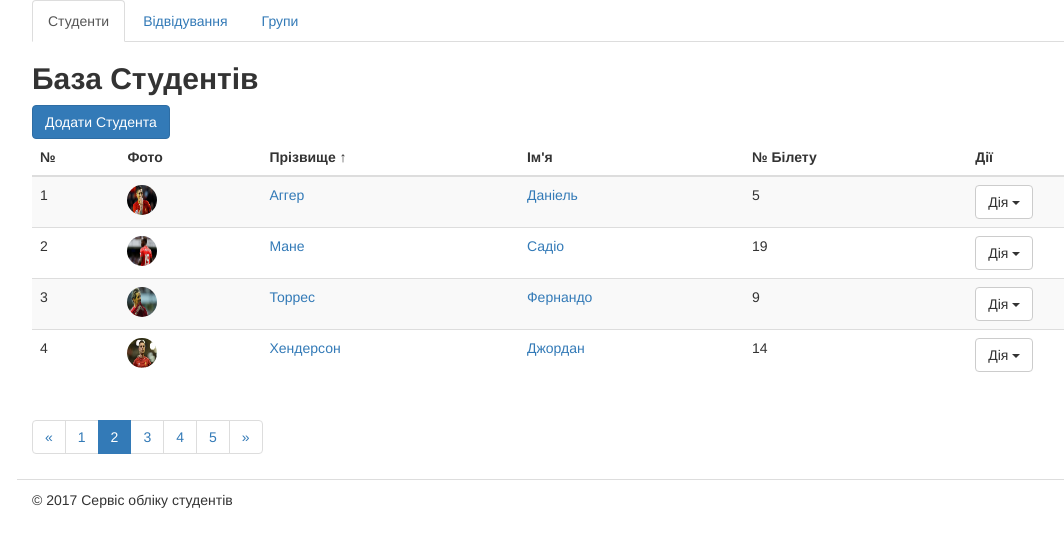
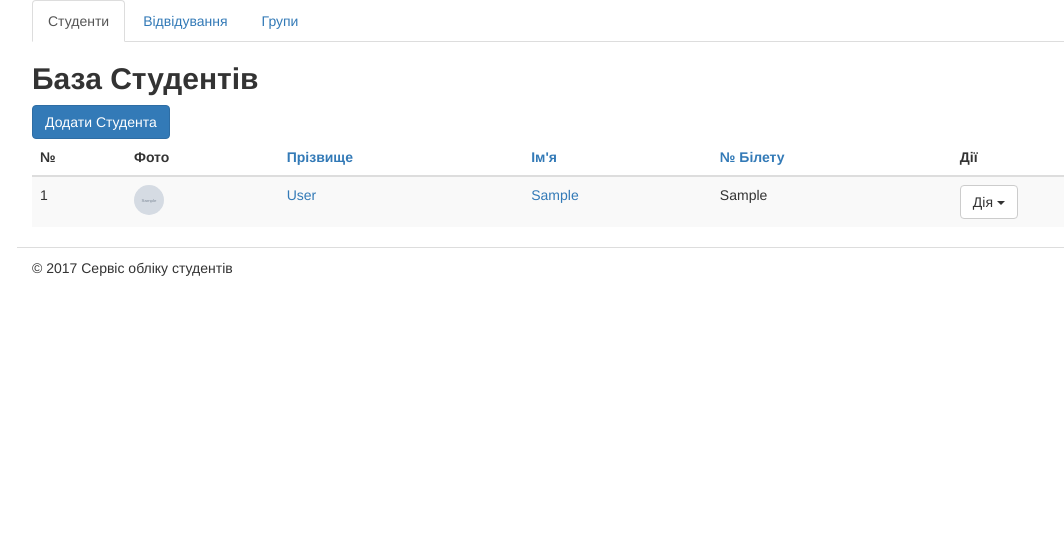
Before and after one commit to EmilSyvnii/StudentsDB, a Django app: page / in a window 1280 px wide. Shown: the part 70-617 px from the top of the page, without its empty margins (38-1102 px from the left). Run offline with Django 3.2, Linux system fonts and the light colour scheme; tables that the repository leaves empty hold one stand-in row (values such as "Sample post"); grey boxes marked "Sample" are stand-in pictures; some libraries are stand-ins or nearby versions.

Commit message:
Adding pagination

```diff
--- a/students/models.py
+++ b/students/models.py
@@ -22,7 +22,7 @@ class Student(models.Model):
     )
     middle_name = models.CharField(
         max_length=256,
-        blank = False,
+        blank = True,
         verbose_name=u'По батькові',
         default=''
     )
--- a/students/templates/students/students_list.html
+++ b/students/templates/students/students_list.html
@@ -13,21 +13,39 @@
 
                 <!-- Start Students Listing -->
                 <table class="table table-hover table-striped">
+                    {% with order_by=request.GET.order_by reverse=request.GET.reverse%}
                     <thead>
                         <tr>
                             <th>№</th>
                             <th>Фото</th>
-                            <th>Прізвище &uarr;</th>
-                            <th>Ім'я</th>
-                            <th>№ Білету</th>
+                            <th><a href="{% url 'home' %}?order_by=last_name{% if order_by == 'last_name' and reverse != '1' %}&amp;reverse=1{% endif %}">Прізвище
+                                {% if order_by == 'last_name' and reverse != '1' %}&uarr;
+                                {% elif order_by == 'last_name' and reverse == '1'%}&darr;
+                                {% endif %}</a>
+                            </th>
+                            <th><a href="{% url 'home' %}?order_by=first_name{% if order_by == 'first_name' and reverse != '1' %}&amp;reverse=1{% endif %}">Ім'я
+                                {% if order_by == 'first_name' and reverse != '1' %}&uarr;
+                                {% elif order_by == 'first_name' and reverse == '1'%}&darr;
+                                {% endif %}</a>
+                            </th>
+                            <th><a href="{% url 'home' %}?order_by=ticket{% if order_by == 'ticket' and reverse != '1' %}&amp;reverse=1{% endif %}">№ Білету
+                                {% if order_by == 'ticket' and reverse != '1' %}&uarr;
+                                {% elif order_by == 'ticket' and reverse == '1'%}&darr;
+                                {% endif %}</a>
+                            </th>
                             <th>Дії</th>
                         </tr>
                     </thead>
+                    {% endwith %}
                     <tbody>
                         {% for student in students %}
                         <tr>
                             <td>{{ forloop.counter }}</td>
-                            <td><img height="30"  width="30" src="{% static student.image %}" class="img-circle"></td>
+                            {% if student.photo %}
+                                <td><img height="30"  width="30" src="{{ student.photo.url }}" class="img-circle"></td>
+                            {% else %}
+                                <td><img height="30"  width="30" src="{% static 'img/default_pic.jpg' %}" class="img-circle"></td>
+                            {% endif %}
                             <td><a title="Редагувати" href="{% url 'students_edit' student.id %}">{{ student.last_name }}</a></td>
                             <td><a title="Редагувати" href="{% url 'students_edit' student.id %}">{{ student.first_name }}</a></td>
                             <td>{{ student.ticket }}</td>
@@ -54,17 +72,21 @@
                         {% endfor %}
                     </tbody>
                 </table>
-
+                {% if students.has_other_pages %}
+                {% with order_by=request.GET.order_by reverse=request.GET.reverse %}
                 <nav>
                     <ul class="pagination">
-                        <li><a href="#">&laquo;</a> </li>
-                        <li><a href="#">1</a> </li>
-                        <li class="active"><a href="#">2</a> </li>
-                        <li><a href="#">3</a> </li>
-                        <li><a href="#">4</a> </li>
-                        <li><a href="#">5</a> </li>
-                        <li><a href="#">&raquo;</a> </li>
+                        <li><a href="{% url 'home' %}?page=1&amp;order_by={{ order_by }}&amp;reverse={{ reverse }}">&laquo;</a></li>
+                        {% for p in students.paginator.page_range %}
+                        <li {% if students.number == p %}class="active"{% endif %}>
+                            <a href="{% url 'home' %}?page={{ p }}&amp;order_by={{ order_by }}&amp;reverse={{ reverse }}">{{ p }}</a>
+                        </li>
+                        {% endfor %}
+                            <li><a href="{% url 'home' %}?page={{ students.paginator.num_pages }}&amp;order_by={{ order_by }}&amp;reverse={{ reverse }}">&raquo;</a>
+                            </li>
                     </ul>
                 </nav>
+                {% endwith %}
+                {% endif %}
 
 {% endblock content %}
--- a/students/views/students.py
+++ b/students/views/students.py
@@ -3,32 +3,34 @@ from __future__ import unicode_literals
 
 from django.shortcuts import render
 from django.http import HttpResponse
+from django.core.paginator import Paginator, EmptyPage, PageNotAnInteger
+
+from ..models import Student
 
 # Views for Students.
 
 def students_list(request):
-    students = (
-        {'id': 1,
-         'first_name': u'Даніель',
-         'last_name': u'Аггер',
-         'ticket': 5,
-         'image': 'img/Agger.jpg'},
-        {'id': 2,
-         'first_name': u'Садіо',
-         'last_name': u'Мане',
-         'ticket': 19,
-         'image': 'img/Sadio.jpeg'},
-        {'id': 3,
-         'first_name': u'Фернандо',
-         'last_name': u'Торрес',
-         'ticket': 9,
-         'image': 'img/Nando.jpg'},
-        {'id': 4,
-         'first_name': u'Джордан',
-         'last_name': u'Хендерсон',
-         'ticket': 14,
-         'image': 'img/Hendo.jpg'}
-    )
+    students = Student.objects.all()
+
+    #ordering
+    order_by = request.GET.get('order_by', '')
+    if order_by in ('last_name', 'first_name', 'ticket'):
+        students = students.order_by(order_by)
+        if request.GET.get('reverse', '') == '1':
+            students = students.reverse()
+    else:
+        students = students.order_by('last_name')
+
+    #pagination
+    paginator = Paginator(students, 3)
+    page = request.GET.get('page')
+    try:
+        students = paginator.page(page)
+    except PageNotAnInteger:
+        students = paginator.page(1)
+    except EmptyPage:
+        students = paginator.page(paginator.num_pages)
+
     return render(request, 'students/students_list.html', {'students': students})
 
 def students_add(request):
--- a/studentsdb/urls.py
+++ b/studentsdb/urls.py
@@ -1,7 +1,9 @@
 
 from django.conf.urls import patterns, include, url
 from django.contrib import admin
-
+from .settings import MEDIA_ROOT, DEBUG
+#from django.conf.urls.static import static
+#from django.conf import settings
 
 urlpatterns = patterns('',
 
@@ -29,3 +31,10 @@ urlpatterns = patterns('',
 
     url(r'^admin/', include(admin.site.urls)),
 )
+
+if DEBUG:
+    # serve files from media folder
+    urlpatterns += patterns('',
+        url(r'^media/(?P<path>.*)$', 'django.views.static.serve', {'document_root' : MEDIA_ROOT}))
+
+    #urlpatterns += static(settings.MEDIA_URL, document_root=settings.MEDIA_ROOT)
```
